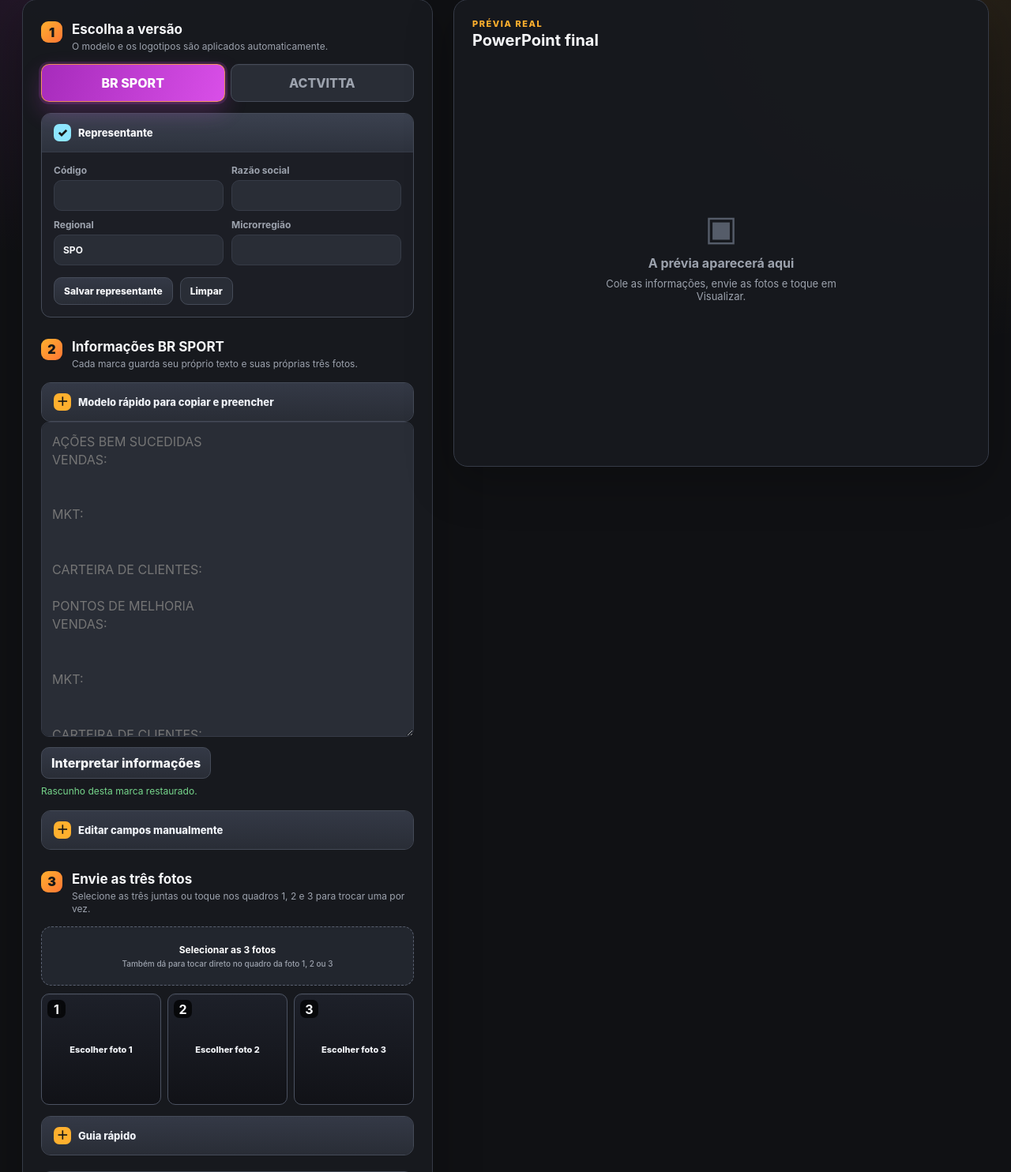
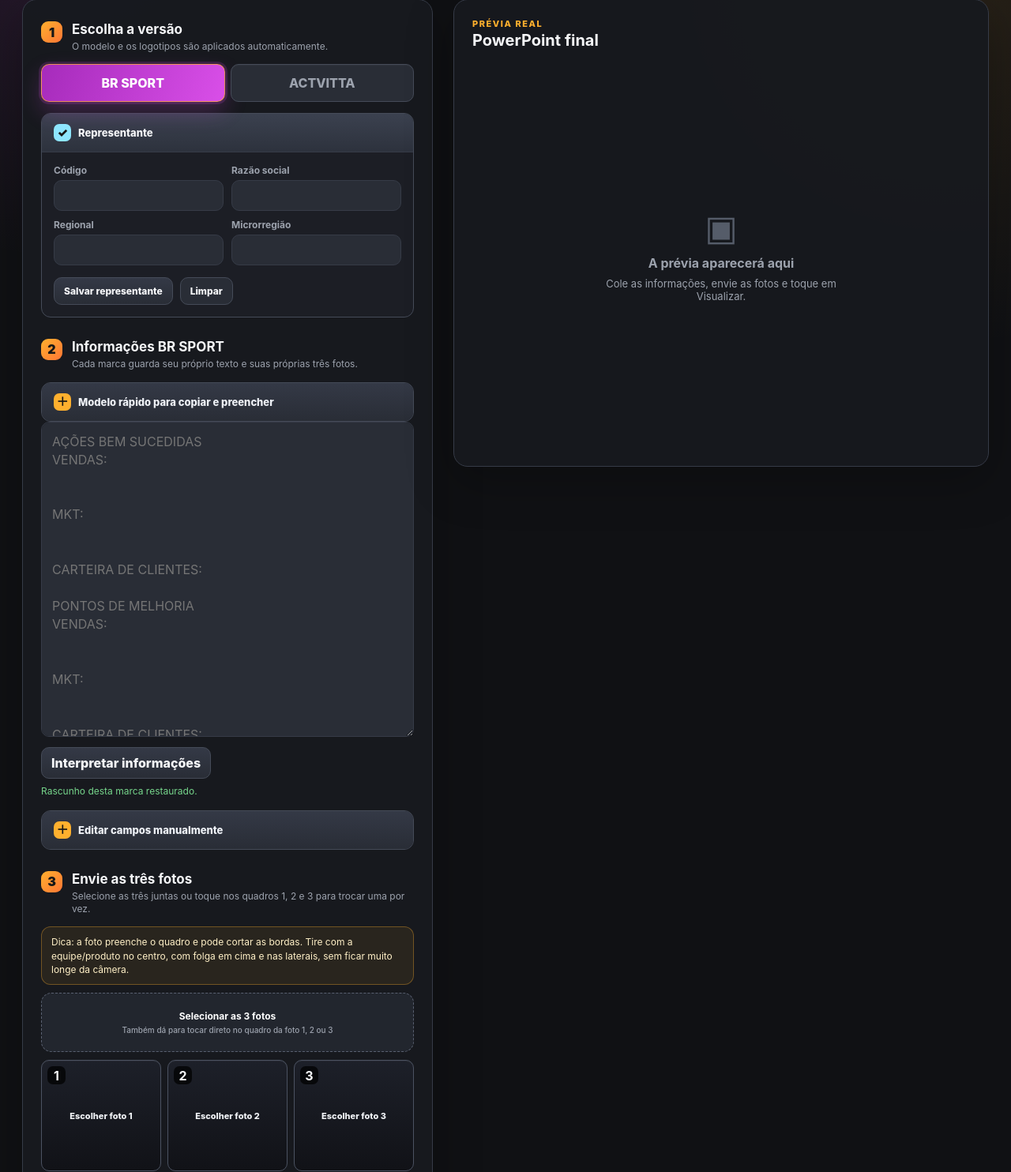
Before and after one commit to nimotodagod-rgb/nimo, a Flask app: page / in a window 1280 px wide, after a click on "Representante". Shown: the part 115-1599 px from the top of the page at 79% size. Run offline with Flask 3, Linux system fonts and the light colour scheme.

Commit message:
Exigir regional e orientar fotos

```diff
--- a/app.py
+++ b/app.py
@@ -145,7 +145,7 @@ class Editor(tk.Tk):
         self.brand = tk.StringVar(value="br-sport")
         self.codigo = tk.StringVar()
         self.razao = tk.StringVar()
-        self.regional = tk.StringVar(value="SPO")
+        self.regional = tk.StringVar()
         self.microrregiao = tk.StringVar()
         self.text_fields = {}
         self.photos = []
@@ -327,10 +327,12 @@ class Editor(tk.Tk):
         card = self._card(parent, "3. Envie as três fotos")
         tk.Label(
             card,
-            text="As imagens serão recortadas e encaixadas automaticamente nos quadrados.",
+            text="A foto preenche o quadro e pode cortar bordas. Deixe equipe/produto no centro, com folga e sem ficar muito longe.",
             bg=CARD,
             fg=ACCENT,
             font=("Segoe UI", 8),
+            wraplength=430,
+            justify="left",
         ).pack(anchor="w", padx=15, pady=(0, 6))
         tk.Button(
             card,
--- a/web/ooxml_worker.py
+++ b/web/ooxml_worker.py
@@ -322,7 +322,7 @@ def add_identification_header(root: ET.Element, data: dict) -> None:
     )
     code = str(data.get("codigo", "")).strip() or "cód."
     reason = str(data.get("razao", "")).strip() or "razão"
-    regional = str(data.get("regional", "")).strip() or "SPO"
+    regional = str(data.get("regional", "")).strip() or "regional"
     micro = str(data.get("microrregiao", "")).strip() or "microrregião"
     next_id = add_textbox(
         sp_tree,
--- a/web/parser.py
+++ b/web/parser.py
@@ -14,7 +14,7 @@ def empty_result() -> dict:
     return {
         "codigo": "",
         "razao": "",
-        "regional": "SPO",
+        "regional": "",
         "microrregiao": "",
         "acoes": {"vendas": "", "marketing": "", "carteira": ""},
         "melhorias": {"vendas": "", "marketing": "", "carteira": ""},
--- a/web/static/app.js
+++ b/web/static/app.js
@@ -42,7 +42,7 @@ Pares:`;
 
 const state = {
   brand: "br-sport",
-  fixedHeader: { codigo: "", razao: "", regional: "SPO", microrregiao: "" },
+  fixedHeader: { codigo: "", razao: "", regional: "", microrregiao: "" },
   drafts: {
     "br-sport": { text: "", photos: [], parsed: null, textVersion: "", data: null, status: "" },
     actvitta: { text: "", photos: [], parsed: null, textVersion: "", data: null, status: "" },
@@ -78,7 +78,7 @@ function emptyFields() {
   return {
     codigo: "",
     razao: "",
-    regional: "SPO",
+    regional: "",
     microrregiao: "",
     acoes: { vendas: "", marketing: "", carteira: "" },
     melhorias: { vendas: "", marketing: "", carteira: "" },
@@ -122,7 +122,7 @@ async function copyTextToClipboard(text) {
 function fillFixedHeaderForm() {
   $("#fixedCodigo").value = state.fixedHeader.codigo;
   $("#fixedRazao").value = state.fixedHeader.razao;
-  $("#fixedRegional").value = state.fixedHeader.regional || "SPO";
+  $("#fixedRegional").value = state.fixedHeader.regional;
   $("#fixedMicrorregiao").value = state.fixedHeader.microrregiao;
 }
 
@@ -133,7 +133,7 @@ function restoreFixedHeader() {
     state.fixedHeader = {
       codigo: String(saved.codigo || "").trim(),
       razao: String(saved.razao || "").trim(),
-      regional: String(saved.regional || "SPO").trim(),
+      regional: String(saved.regional || "").trim(),
       microrregiao: String(saved.microrregiao || "").trim(),
     };
   } catch (_error) {
@@ -529,7 +529,7 @@ function addSlideHeader(slide, title, data) {
     element(
       "div",
       "",
-      `${data.regional || "SPO"} – ${data.microrregiao || "microrregião"}`
+      `${data.regional || "regional"} – ${data.microrregiao || "microrregião"}`
     )
   );
   slide.append(identification);
@@ -579,6 +579,14 @@ function createPhotoSlide(data) {
 
 function validatePreviewData(data) {
   const missing = [];
+  [
+    ["Representante — Código", data.codigo],
+    ["Representante — Razão social", data.razao],
+    ["Representante — Regional", data.regional],
+    ["Representante — Microrregião", data.microrregiao],
+  ].forEach(([label, value]) => {
+    if (!value) missing.push(label);
+  });
   [
     ["Ações — Vendas", data.acoes.vendas],
     ["Ações — MKT", data.acoes.marketing],
@@ -794,13 +802,13 @@ $("#saveFixedHeader").addEventListener("click", () => {
   }
 });
 $("#clearFixedHeader").addEventListener("click", () => {
-  state.fixedHeader = { codigo: "", razao: "", regional: "SPO", microrregiao: "" };
+  state.fixedHeader = { codigo: "", razao: "", regional: "", microrregiao: "" };
   localStorage.removeItem(FIXED_HEADER_KEY);
   Object.values(state.drafts).forEach((draft) => {
     if (draft.data) {
       draft.data.codigo = "";
       draft.data.razao = "";
-      draft.data.regional = "SPO";
+      draft.data.regional = "";
       draft.data.microrregiao = "";
     }
     draft.parsed = null;
--- a/web/static/styles.css
+++ b/web/static/styles.css
@@ -304,6 +304,16 @@ details h3 {
   grid-template-columns: repeat(3, 1fr);
   gap: 8px;
   margin-top: 10px;
+}
+.photo-tip {
+  margin: 8px 0 10px;
+  padding: 10px 12px;
+  border: 1px solid rgba(255,176,46,.34);
+  border-radius: 12px;
+  background: rgba(255,176,46,.08);
+  color: #fff0c7;
+  font-size: 12px;
+  line-height: 1.45;
 }
 .photo-slot {
   aspect-ratio: 1.08;
--- a/web/static/sw.js
+++ b/web/static/sw.js
@@ -1,4 +1,4 @@
-const CACHE = "conquistando-v21";
+const CACHE = "conquistando-v22";
 const STATIC = [
   "/",
   "/static/styles.css",
--- a/web/templates/index.html
+++ b/web/templates/index.html
@@ -10,7 +10,7 @@
   <title>Editor Conquistando</title>
   <link rel="manifest" href="/static/manifest.webmanifest">
   <link rel="apple-touch-icon" href="/static/icon.png">
-  <link rel="stylesheet" href="/static/styles.css?v=21">
+  <link rel="stylesheet" href="/static/styles.css?v=22">
 </head>
 <body>
   <header class="topbar">
@@ -41,7 +41,7 @@
         <div class="manual-grid">
           <label>Código<input id="fixedCodigo"></label>
           <label>Razão social<input id="fixedRazao"></label>
-          <label>Regional<input id="fixedRegional" value="SPO"></label>
+          <label>Regional<input id="fixedRegional"></label>
           <label>Microrregião<input id="fixedMicrorregiao"></label>
         </div>
         <div class="fixed-actions">
@@ -121,7 +121,7 @@ Pares:"></textarea>
         <summary>Editar campos manualmente</summary>
         <input id="codigo" type="hidden">
         <input id="razao" type="hidden">
-        <input id="regional" type="hidden" value="SPO">
+        <input id="regional" type="hidden">
         <input id="microrregiao" type="hidden">
         <h3>Ações Bem Sucedidas</h3>
         <div class="manual-stack">
@@ -146,6 +146,10 @@ Pares:"></textarea>
           <p>Selecione as três juntas ou toque nos quadros 1, 2 e 3 para trocar uma por vez.</p>
         </div>
       </div>
+      <p class="photo-tip">
+        Dica: a foto preenche o quadro e pode cortar as bordas. Tire com a equipe/produto no centro,
+        com folga em cima e nas laterais, sem ficar muito longe da câmera.
+      </p>
       <label class="upload">
         <input id="photos" type="file" accept="image/*" multiple>
         <strong>Selecionar as 3 fotos</strong>
@@ -243,6 +247,6 @@ Pares:"></textarea>
     </ol>
   </dialog>
 
-  <script src="/static/app.js?v=21" defer></script>
+  <script src="/static/app.js?v=22" defer></script>
 </body>
 </html>
```
